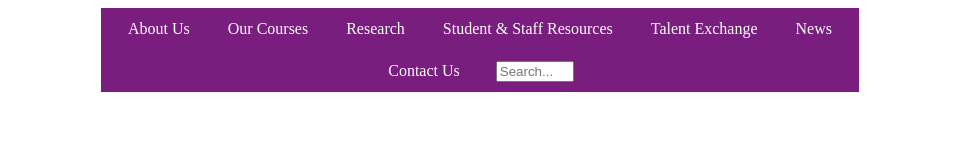
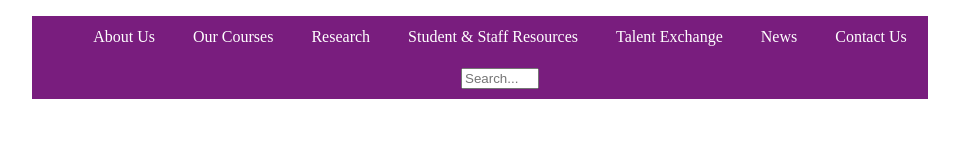
Before and after one commit to tenaciousQCR/RGU-Coursework-Part-2-Team-16, a plain HTML site: page nav.html in a window 1280 px wide. Shown: the whole page, without its empty margins (160-1119 px from the left). Drawn offline with Linux system fonts and the light colour scheme.

```diff
--- a/nav-style.css
+++ b/nav-style.css
@@ -1,17 +1,20 @@
 
 /* Navigation CSS */
 
-nav ul {
+body {
+    width: 70%;
+    margin-left: auto;
+    margin-right: auto;
+}
+
+nav {
     list-style-type: none;
     margin: 0;
     padding: 0;
     text-align: center;
+    width: 100%;
     background-color: #791d7e;
-    width: 60%;
-    margin-left: auto;
-    margin-right: auto;
 }
-
 
 
 li {
```
